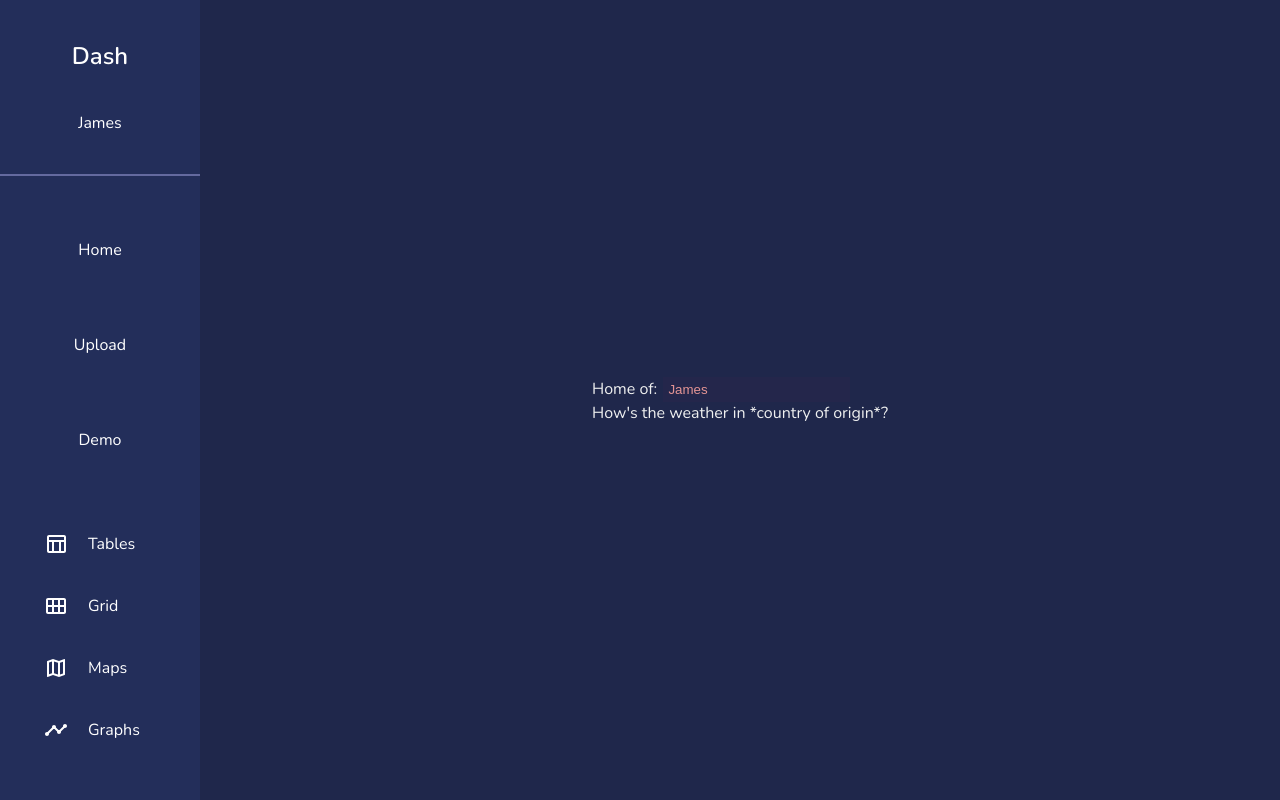
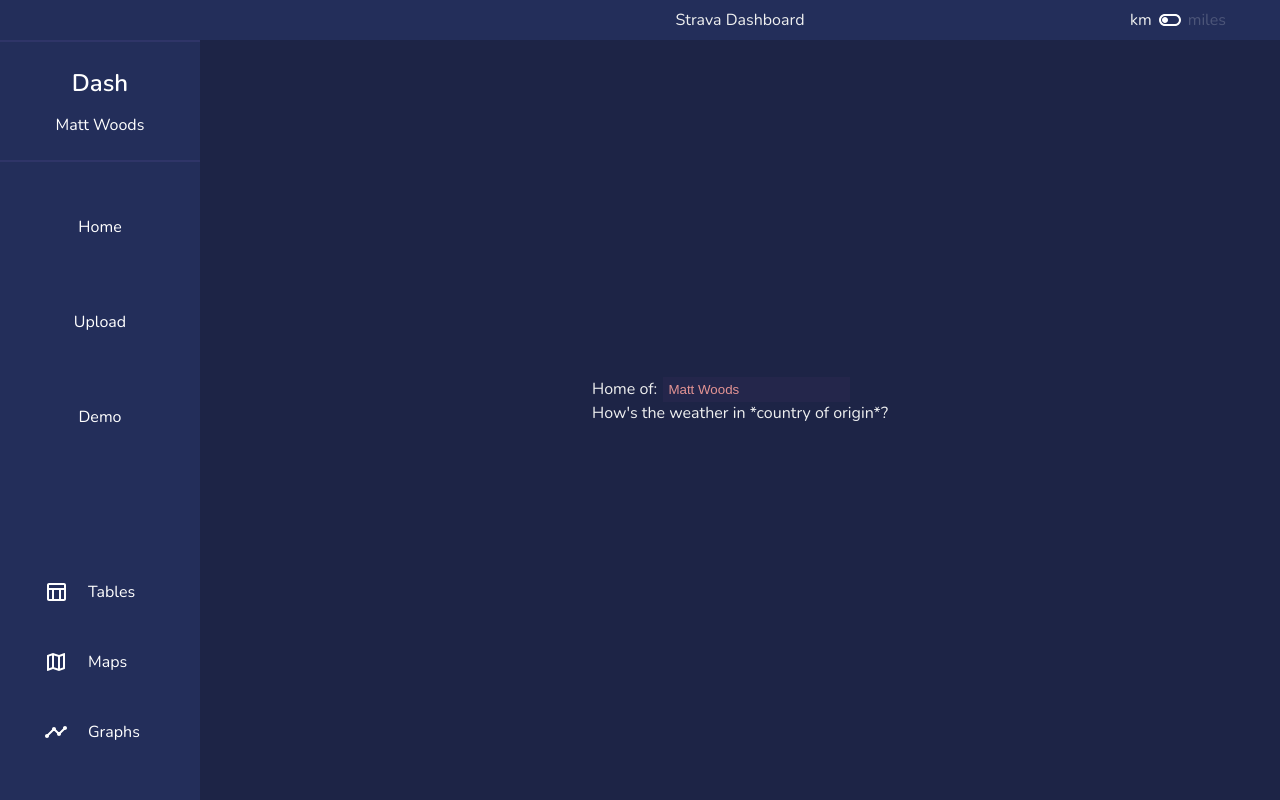
Before and after one commit to madeofwoods/strava-dashboard, a React (Vite) app: page / in a window 1280 px wide. Built offline with nearby package versions, Linux system fonts and the light colour scheme.

Commit message:
added km toggle function

```diff
--- a/src/App.css
+++ b/src/App.css
@@ -12,7 +12,7 @@
 
 .main--app {
   display: flex;
-  background-color: #1f274b;
+  background-color: #1d2446;
   color: #eff0f0;
   /* height: 100vh; */
 }
@@ -25,7 +25,31 @@
   flex: 9;
   height: 100vh;
   width: 100%;
-  overflow-x: scroll;
+  /* overflow-x: scroll; */
+  overflow: hidden;
+  flex-direction: column;
+  position: relative;
+}
+
+.main--content--container {
+width: 100%;
+height: calc(100vh - 40px);
+display: flex;
+justify-content: center;
+align-items: center;
+overflow-x: scroll;
+}
+
+.navbar {
+  position: absolute;
+  width: 100%;
+  height: 40px;
+  background-color: #232e5a;
+  top: 0;
+  display: flex;
+  align-items: center;
+  justify-content: space-evenly;
+
 }
 
 .sidebar {
@@ -33,16 +57,23 @@
   color: white;
   flex: 1;
   min-width: 200px;
-  /* width: 200px; */
   height: 100vh;
-  display: flex;
-  flex-direction: column;
-  text-align: center;
-  justify-content: space-between;
-  /* align-items: center; */
+  position: relative;
   padding: 40px 0px 40px 0px;
   gap: 40px;
 }
+
+.middle--and--bottom {
+  display: flex;
+  flex-direction: column;
+  justify-content: space-evenly;
+  /* background-color: red; */
+  height: calc(100% - 85px);
+  gap: 80px;
+  /* width: 100%; */
+  /* height: 100%; */
+}
+
 
 .sidebar--top, .sidebar--bottom, .sidebar--middle {
   display: flex;
@@ -53,11 +84,24 @@
 
 .sidebar--hr {
   height: 0;
-  border: 0.5px solid rgb(165, 165, 227, 0.5);
+  border: 0.5px solid rgba(61, 61, 118, 0.5);
+}
+
+.sidebar--title {
+  margin-top: 25px;
+  margin-bottom: 15px;
 }
 
 .sidebar--top {
-gap: 40px;
+/* gap: 10px; */
+justify-content: center;
+height: 120px;
+/* background-color: #31345b; */
+/* justify-content: space-evenly; */
+}
+
+.sidebar--name {
+  margin-bottom: auto;
 }
 
 .sidebar--middle {
@@ -65,7 +109,7 @@
 }
 
 .sidebar--bottom {
-  gap:2px;
+  gap:10px;
 }
 
 .middle--text {
--- a/src/App.tsx
+++ b/src/App.tsx
@@ -12,6 +12,7 @@
 import DemoDash from "./pages/Dashboard/DemoDash";
 import Upload from "./pages/Upload/Upload";
 import DataContextProvider from "./context/DataContextProvider";
+import Navbar from "./components/Navbar/Navbar";
 
 
 const Layout = () => {
@@ -20,7 +21,10 @@
       <div className="main--app">
         <Sidebar />
         <div className="main--content">
+          <Navbar />
+          <div className="main--content--container">
           <Outlet />
+          </div>
         </div>
       </div>
     </DataContextProvider>
--- a/src/components/DataTable.tsx
+++ b/src/components/DataTable.tsx
@@ -1,5 +1,6 @@
 import { DataGrid, GridRowsProp, GridColDef } from "@mui/x-data-grid";
-import { useEffect, useState } from "react";
+import { useContext, useEffect, useState } from "react";
+import { DataContext } from "../context/DataContextProvider";
 import { secsToMins } from "../utils/TimeFunctions";
 
 // Remember to memoise -- DataGrid is rendering 4 times on first load (8 with strict)
@@ -20,6 +21,10 @@
 
 export default function DataTable({ height, width, data }: Props) {
   const [tableData, setTableData] = useState<any[]>([]);
+  const {toggle, unitsKey} = useContext(DataContext)
+  const [kmToggle] = toggle
+  const units = unitsKey
+  const divisor = kmToggle ? 1000 : 1609.34
 
   useEffect(() => {
     setTableData(data);
@@ -28,9 +33,9 @@
   const tableRows: GridRowsProp = tableData?.map((data, index) => ({
     id: index,
     name: data?.name,
-    distance: (data.distance / 1000).toFixed(2),
+    distance: (data.distance / divisor).toFixed(2),
     time: secsToMins(data.moving_time),
-    speed: secsToMins((data.moving_time * 1000) / data.distance),
+    speed: secsToMins((data.moving_time * divisor) / data.distance),
     oneKm: secsToMins(data.best_efforts[2].elapsed_time),
     fiveKm: data.best_efforts[5]
       ? secsToMins(data.best_efforts[5].elapsed_time)
@@ -51,7 +56,7 @@
     },
     {
       field: "distance",
-      headerName: "Distance (km)",
+      headerName: `Distance (${units})`,
       width: 150,
       headerAlign: "center",
       align: "center",
@@ -67,7 +72,7 @@
     },
     {
       field: "speed",
-      headerName: "Av. Speed (min/km)",
+      headerName: `Av. Speed (min/${units})`,
       width: 150,
       headerAlign: "center",
       align: "center",
--- a/src/components/DistanceMonth.tsx
+++ b/src/components/DistanceMonth.tsx
@@ -1,13 +1,16 @@
+import { useContext } from "react";
+import { DataContext } from "../context/DataContextProvider";
 import { getMonth } from "../utils/TimeFunctions";
 
 const [month, monthNumeric] = getMonth();
 
-const getTotalMonthlyDistance = (data: any[]): string => {
+const getTotalMonthlyDistance = (data: any[], kmToggle: boolean): string => {
   const distances = data.map((data) => data.distance);
   const meters = Math.round(distances.reduce((a, b) => a + b, 0));
-  const km = (meters / 1000).toFixed(2);
+  const divisor = kmToggle ? 1000 : 1609.34
+  const dist = (meters / divisor).toFixed(2);
 
-  return km;
+  return dist;
 };
 
 interface MonthProps {
@@ -15,6 +18,10 @@
 }
 
 export default function DistanceMonth({ data }: MonthProps) {
+  const {toggle, unitsKey} = useContext(DataContext)
+  const [kmToggle] = toggle
+  const units = unitsKey
+
   const dataThisMonth = data.filter(
     (run) => run.start_date.slice(0, 7) == `2023-${monthNumeric}`
   );
@@ -22,10 +29,10 @@
   return (
     <div className="widget widget--square">
       <div className="small--widget">
-        <div className="small--widget--title">Distance in {month} (km)</div>
+        <div className="small--widget--title">Distance in {month} ({units})</div>
         <div className="small--widget--number">
           <div className="large--number">
-            {getTotalMonthlyDistance(dataThisMonth)}
+            {getTotalMonthlyDistance(dataThisMonth, kmToggle)}
           </div>
         </div>
       </div>
--- a/src/components/DistanceYear.tsx
+++ b/src/components/DistanceYear.tsx
@@ -1,12 +1,16 @@
-const getTotalDistance = (data: any[]): string => {
+import { useContext } from "react";
+import { DataContext } from "../context/DataContextProvider";
+
+const getTotalDistance = (data: any[], km: boolean): string => {
   const dataThisYear = data.filter(
     (run) => run.start_date.slice(0, 4) == "2023"
   );
   const distances = dataThisYear.map((data) => data.distance);
   const meters = Math.round(distances.reduce((a, b) => a + b, 0));
-  const km = (meters / 1000).toFixed(2);
+  const divisor = km ? 1000 : 1609.34
+  const dist = (meters / divisor).toFixed(2);
 
-  return km;
+  return dist;
 };
 
 interface YearProps {
@@ -14,12 +18,16 @@
 }
 
 export default function DistanceYear({ data }: YearProps) {
+  const {toggle, unitsKey} = useContext(DataContext)
+  const [kmToggle] = toggle
+  const units = unitsKey
+
   return (
     <div className="widget widget--square">
       <div className="small--widget">
-        <div className="small--widget--title">Distance this year (km)</div>
+        <div className="small--widget--title">Distance this year ({units})</div>
         <div className="small--widget--number">
-          <div className="large--number">{getTotalDistance(data)}</div>
+          <div className="large--number">{getTotalDistance(data, kmToggle)}</div>
         </div>
       </div>
     </div>
--- a/src/components/LatestActivity.tsx
+++ b/src/components/LatestActivity.tsx
@@ -1,16 +1,22 @@
+import { useContext } from "react";
+import { DataContext } from "../context/DataContextProvider";
 import { secsToMins } from "../utils/TimeFunctions";
 
 interface LatestProps {
   data: any[];
 }
 export default function LatestActivity({ data }: LatestProps) {
+  const {toggle, unitsKey} = useContext(DataContext)
+  const [kmToggle] = toggle
+  const units = unitsKey
   const latestRun = data[0];
 
   const time = latestRun.moving_time;
   const distance = latestRun.distance;
+  const divisor = kmToggle ? 1000 : 1609.34
 
-  const distanceInKm = (distance / 1000).toFixed(2);
-  const speed = (time * 1000) / distance;
+  const distanceInKm = (distance / divisor).toFixed(2);
+  const speed = (time * divisor) / distance;
 
   return (
     <div className="widget widget--square">
--- /dev/null
+++ b/src/components/Navbar/Navbar.css
@@ -0,0 +1,17 @@
+.km--miles {
+    position: absolute;
+    /* left: 90%; */
+    left: calc(100% - 150px);
+    /* left: 18%; */
+    display: flex;
+    align-items: center;
+    gap: 6px;
+}
+
+
+
+.toggle--image {
+    display: flex;
+    align-items: center;
+    cursor: pointer;
+}
--- a/src/components/Sidebar.tsx
+++ b/src/components/Sidebar.tsx
@@ -4,28 +4,26 @@
 import TimelineOutlinedIcon from "@mui/icons-material/TimelineOutlined";
 import { Link } from "react-router-dom";
 import { useContext, useEffect } from "react";
-import { DataContext } from "../context/DataContextProvider"
+import { DataContext } from "../context/DataContextProvider";
 
+const clientId: string = import.meta.env.VITE_CLIENT_ID;
+const redirectUrl: string = "http://localhost:5173/upload";
+const scope: string = "activity:read_all";
 
-  const clientId: string  = import.meta.env.VITE_CLIENT_ID;
-  const redirectUrl: string = "http://localhost:5173/upload";
-  const scope: string = "activity:read_all"
-
-  const handleLogin = ():void => {
-      (window as Window).location = `http://www.strava.com/oauth/authorize?client_id=${clientId}&response_type=code&redirect_uri=${redirectUrl}/exchange_token&approval_prompt=force&scope=${scope}`;
-  }
-
+const handleLogin = (): void => {
+  (
+    window as Window
+  ).location = `http://www.strava.com/oauth/authorize?client_id=${clientId}&response_type=code&redirect_uri=${redirectUrl}/exchange_token&approval_prompt=force&scope=${scope}`;
+};
 
 export default function Sidebar() {
-  const { nameKey, stravaDataKey } = useContext(DataContext)
-  const [name, setName] = nameKey
-  const [data] = stravaDataKey
-  useEffect(() => {
-    setName("James")
-  }, [])
+  const { nameKey, stravaDataKey } = useContext(DataContext);
+  const [name, setName] = nameKey;
+  const [data] = stravaDataKey;
 
   return (
     <div className="sidebar">
+      <hr className="sidebar--hr" />
       <div className="sidebar--top">
         <Link to={data.length > 0 ? "/dash" : "/demo"} className="router--link">
           <h2 className="sidebar--title">Dash</h2>
@@ -33,15 +31,19 @@
         <div className="sidebar--name">{name}</div>
         <hr className="sidebar--hr" />
       </div>
+      <div className="middle--and--bottom">
         <div className="sidebar--middle">
           <Link to={"/"} className="router--link">
             <div className="middle--text">Home</div>
           </Link>
-        {data.length > 0 &&
+          {data.length > 0 && (
             <Link to={"/dash"} className="router--link">
               <div className="middle--text">Dashboard</div>
-        </Link>}
-        <div onClick={handleLogin} className="middle--text">Upload</div>
+            </Link>
+          )}
+          <div onClick={handleLogin} className="middle--text">
+            Upload
+          </div>
 
           <Link to={"/demo"} className="router--link">
             <div className="middle--text">Demo</div>
@@ -54,12 +56,12 @@
               <div className="link">Tables</div>
             </div>
           </Link>
-        <Link to={"/grid"} className="router--link">
+          {/* <Link to={"/grid"} className="router--link">
           <div className="sidebar--link">
             <CalendarViewMonthOutlinedIcon className="icon" />
             <div className="link">Grid</div>
           </div>
-        </Link>
+        </Link> */}
           <Link to={"/maps"} className="router--link">
             <div className="sidebar--link">
               <MapOutlinedIcon className="icon" />
@@ -74,5 +76,6 @@
           </Link>
         </div>
       </div>
+    </div>
   );
 }
--- a/src/context/DataContextProvider.tsx
+++ b/src/context/DataContextProvider.tsx
@@ -9,11 +9,15 @@
 export const DataContext = createContext<any | null>(null)
 
 export default function DataContextProvider({children}:ContextProps) {
-    const [name, setName] = useState<any>("Matt")
+    const [name, setName] = useState<any>("Matt Woods")
     const [stravaData, setStravaData] = useState<any>([])
+    const [kmToggle, setKmToggle] = useState<Boolean>(true)
+    let units = kmToggle ? "km" : "miles"
     const store = {
         nameKey: [name, setName],
-        stravaDataKey: [stravaData, setStravaData]
+        stravaDataKey: [stravaData, setStravaData],
+        toggle: [kmToggle, setKmToggle],
+        unitsKey: units,
     }
     return (
         <DataContext.Provider value={store}>
```
Lines whose indentation alone changed are shown as unchanged.
